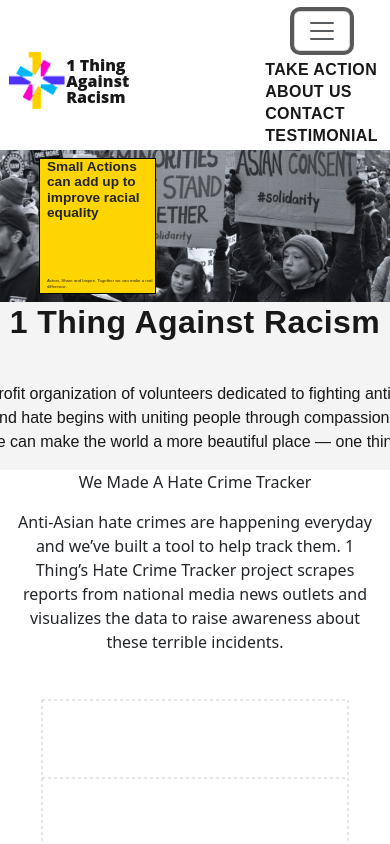
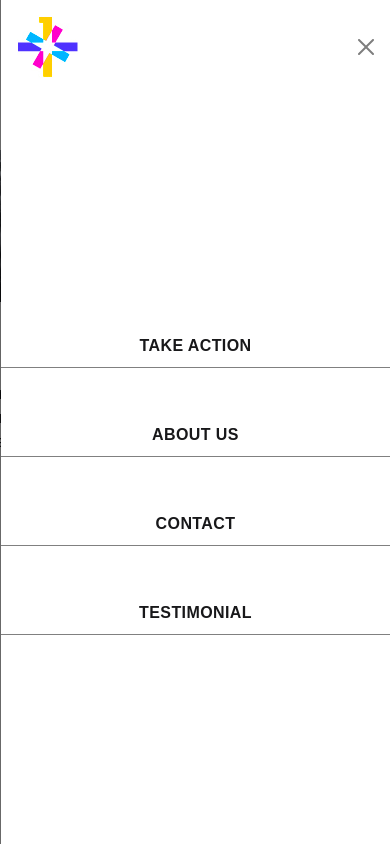
Before and after one commit to 1thing-org/1thing.org, a React (Create React App) app: page / in a window 390 px wide. Both pictures are taken after a click on the button 350 px from the left and 75 px from the top of the page. Shown: the top 844 px of the page. Built offline with nearby package versions, Linux system fonts and the light colour scheme; no server answers.

Commit message:
implement hamburger menu (#59)

```diff
--- a/src/components/navbar/NavBar.css
+++ b/src/components/navbar/NavBar.css
@@ -37,6 +37,62 @@
     color: #18181A;
 }
 
+#responsive-navbar-nav-control {
+    position: absolute;
+    top: 5em;
+    right: 1%;
+    margin-top: -45px;
+    width: 3em;
+    height: 45px;
+    z-index: 5;
+    transition: all 0.3s ease-in-out;
+  }
+
+
 #responsive-navbar-toggle{
     justify-content: flex-end;
+
+
 }
+.offcanvas {
+    width: 100% !important;
+    max-width: 100% !important;
+
+
+  }
+
+  .offcanvas-header {
+    width: 100%;
+    padding: 1rem;
+
+  }
+
+
+.offcanvas-body {
+    display: flex;
+    flex-direction: column;
+    justify-content: center;
+    align-items: center;
+    padding: 2rem;
+
+  }
+
+  .offcanvas .nav {
+    display: flex;
+    flex-direction: column;
+    align-items: center;
+
+  }
+
+  .offcanvas .nav-link {
+    padding: 2rem 50rem;
+    /* font-size: 1.2rem; */
+    text-align: center;
+    border-bottom: 0.8px solid grey;
+
+
+  }
+
+  .offcanvas .nav-link + .nav-link {
+    margin-top: 1.5rem;
+  }
--- a/src/components/navbar/NavBar.tsx
+++ b/src/components/navbar/NavBar.tsx
@@ -1,7 +1,8 @@
-import { Nav, Navbar, Container, Row, Col, Collapse } from "react-bootstrap";
+import { Nav, Navbar,  NavDropdown, Offcanvas, Container, Row, Col, Collapse } from "react-bootstrap";
 import { LinkContainer } from "react-router-bootstrap";
 import NewLogo from "../../assets/NewLogo.svg";
 import "./NavBar.css";
+import { useState } from 'react';
 
 function Page({
   title,
@@ -20,6 +21,10 @@
 }
 
 function NavBar() {
+  const [showOffcanvas, setShowOffcanvas] = useState(false);
+  const handleMenuToggle = () => {
+    setShowOffcanvas(!showOffcanvas);
+  };
   return (
     <Navbar className="nav" expand="lg">
       <Container id="navbar-container">
@@ -49,9 +54,48 @@
           <Navbar.Toggle
             aria-controls="responsive-navbar-nav"
             id="responsive-navbar-nav-control"
+            onClick={handleMenuToggle}
+
           />
-          <Navbar.Collapse id="responsive-navbar-toggle">
+           {!showOffcanvas && (
+          <Navbar.Collapse id="responsive-navbar-nav" >
+         <Nav className="links-ms-auto">
+
+              <Page
+              title={"Take Action"}
+              links={"/takeaction"}
+              className={"inner-text"}
+              ></Page>
+              <Page
+              title={"About Us"}
+              links={"/aboutus"}
+              className={"inner-text"}
+              ></Page>
+              <Page
+              title={"Contact"}
+              links={"/contact"}
+              className={"inner-text"}
+              ></Page>
+              <Page
+              title={"Testimonial"}
+              links={"/testimonials"}
+              className={"inner-text"}
+              ></Page>
+
+          </Nav>
+         </Navbar.Collapse>
+         )}
+         <Offcanvas placement="end" show={showOffcanvas} onHide={() => setShowOffcanvas(false)} className={showOffcanvas ? "show" : "show"} >
+
+           <Offcanvas.Header closeButton>
+              <Offcanvas.Title> <img className="offcanvas-logo" src={NewLogo} alt="Logo" /></Offcanvas.Title>
+            </Offcanvas.Header>
+
+
+          <Offcanvas.Body >
+
             <Nav className="links-ms-auto">
+
               <Page
                 title={"Take Action"}
                 links={"/takeaction"}
@@ -72,8 +116,11 @@
                 links={"/testimonials"}
                 className={"inner-text"}
               ></Page>
+
             </Nav>
-          </Navbar.Collapse>
+            </Offcanvas.Body>
+            </Offcanvas>
+
         </Col>
       </Container>
     </Navbar>
```
